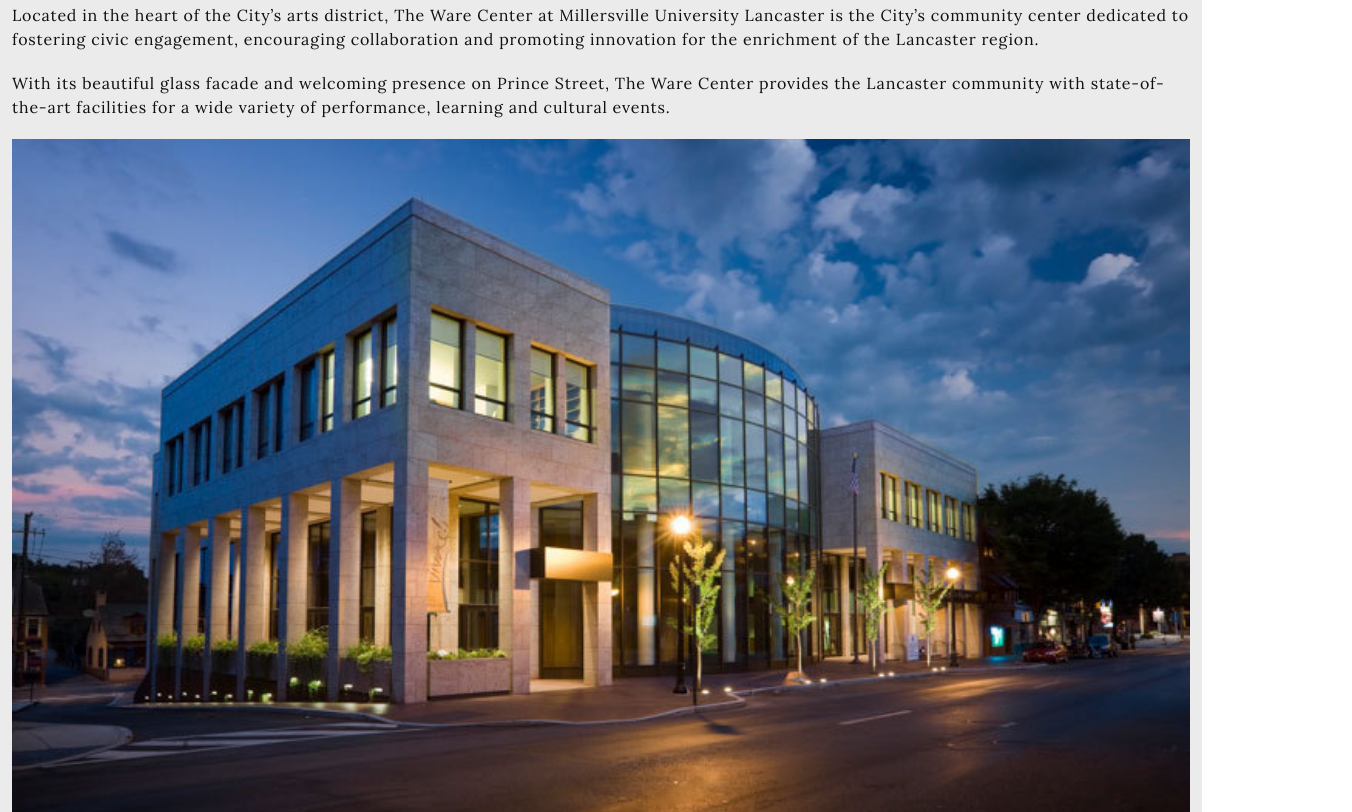
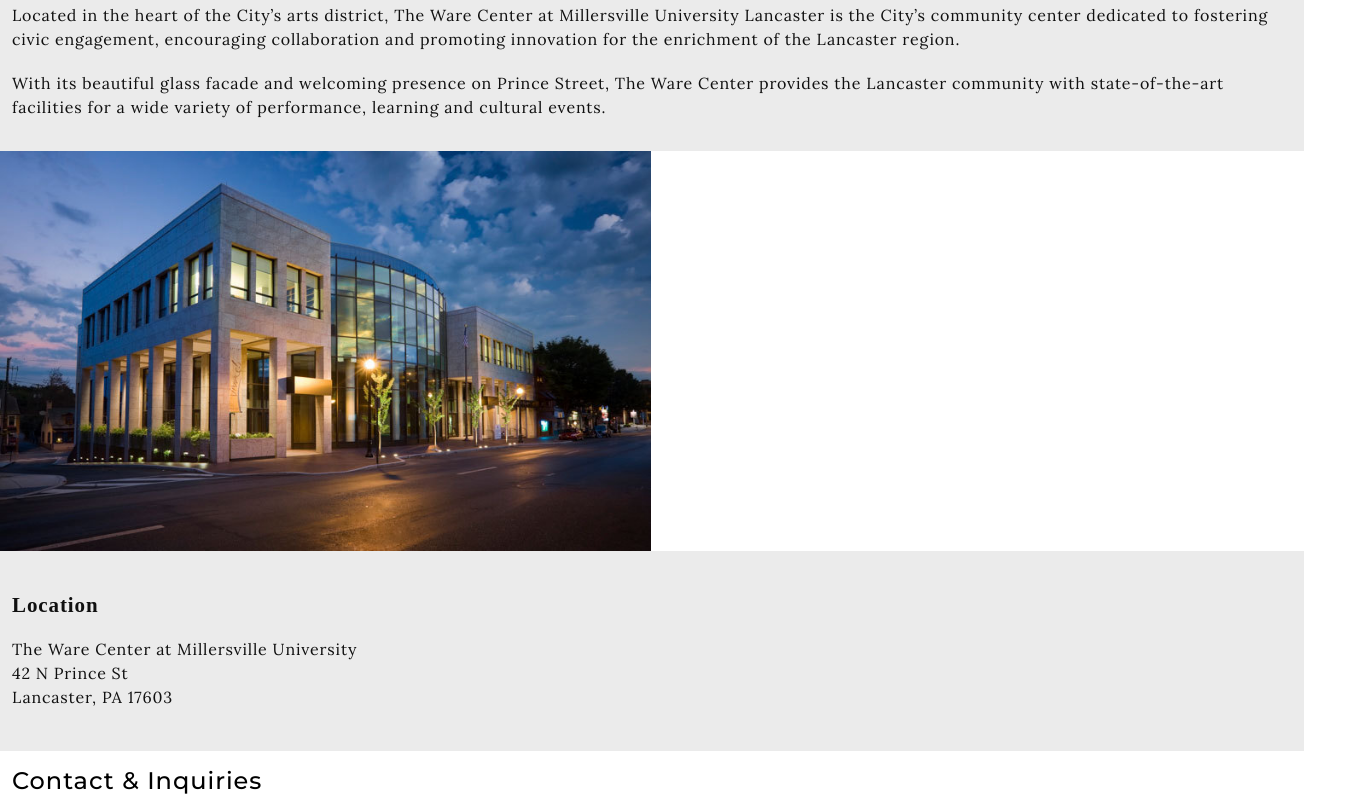
Before and after one commit to colelabar/CPOSC-Site, a plain HTML site: page about.html in a window 1280 px wide. Shown: the part 965-1777 px from the top of the page, 1352 px wide, since content can reach past the window. Drawn offline with Linux system fonts and the light colour scheme.

Commit message:
adjust about image and content sizes

```diff
--- a/about.html
+++ b/about.html
@@ -57,8 +57,11 @@
     </p>
     <p class="lora16">With its beautiful glass facade and welcoming presence on Prince Street, The Ware Center provides the Lancaster community with state-of-the-art facilities for a wide variety of performance, learning and cultural events.
     </p>
-    <img class="img" src="images/warecenter.jpg">
+  </section>
+    <div class="img">
+    </div>
     <!-- Placed the location and address in a seperate div to allow easier position of the block itself -->
+    <section class="gray-background">
     <div class="about-location">
       <h3 class="lora21">Location</h3>
       <p class="lora16">The Ware Center at Millersville University</p>
@@ -120,8 +123,6 @@
           </div>
       </div>
       <!-- this div below is for the map -->
-      <div></div>
-  </section>
     <div>
       <iframe class="map" src="https://www.google.com/maps/d/embed?mid=1Bo5LJshk93kyrKbLLTC8YXV5od8&hl=en">
       </iframe>
--- a/scss/_about.scss
+++ b/scss/_about.scss
@@ -64,6 +64,10 @@
   }
   .img {
     width: 100%;
-    height: auto;
+    background: url('../images/warecenter.jpg');
+    background-size: contain;
+    background-repeat: no-repeat;
+    height: 400px;
+    padding: 0;
   }
 }
--- a/scss/_content.scss
+++ b/scss/_content.scss
@@ -62,7 +62,7 @@
 }
 .white-background {
     height: auto;
-    width: 92%;
+    width: 100%;
     padding: .75em;
     h1 {
         color: $yellow;
@@ -96,7 +96,7 @@
 }
 .gray-background {
     height: auto;
-    width: 92%;
+    width: 100%;
     padding: .75em;
     background-color: $grey;
     color: $silver;
```
Also changed, not shown: index.html (+4 -1 lines), tickets.html (+4 -1 lines), scss/_locations.scss (line endings or trailing spaces), scss/style.css.
